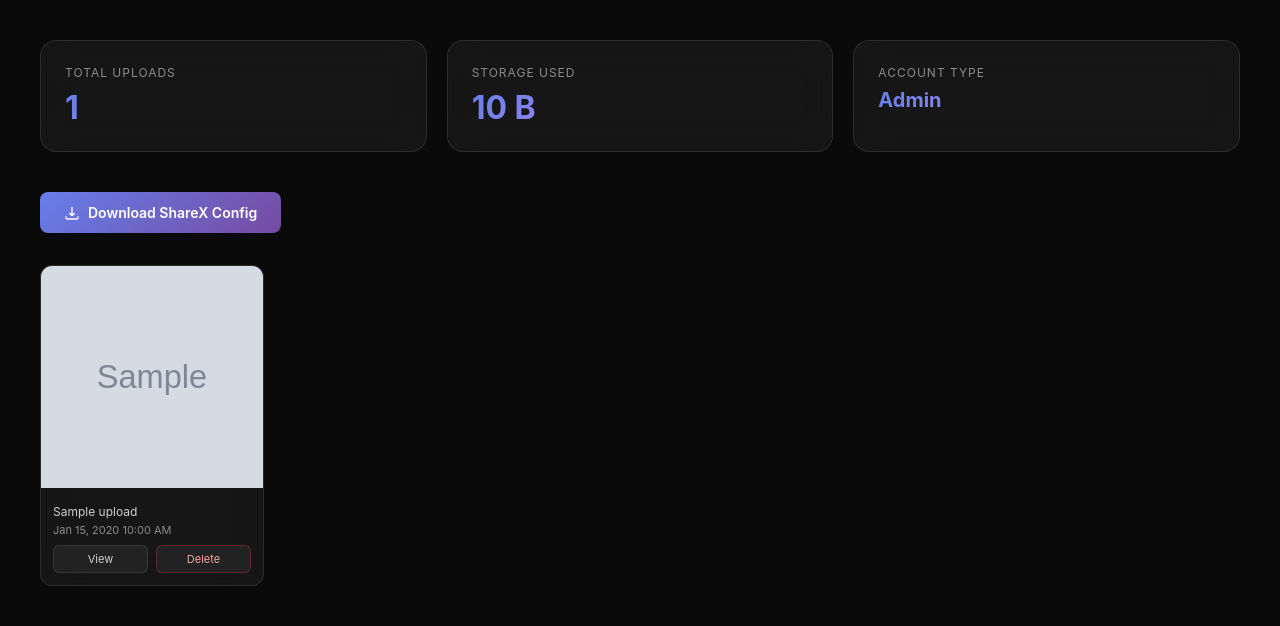
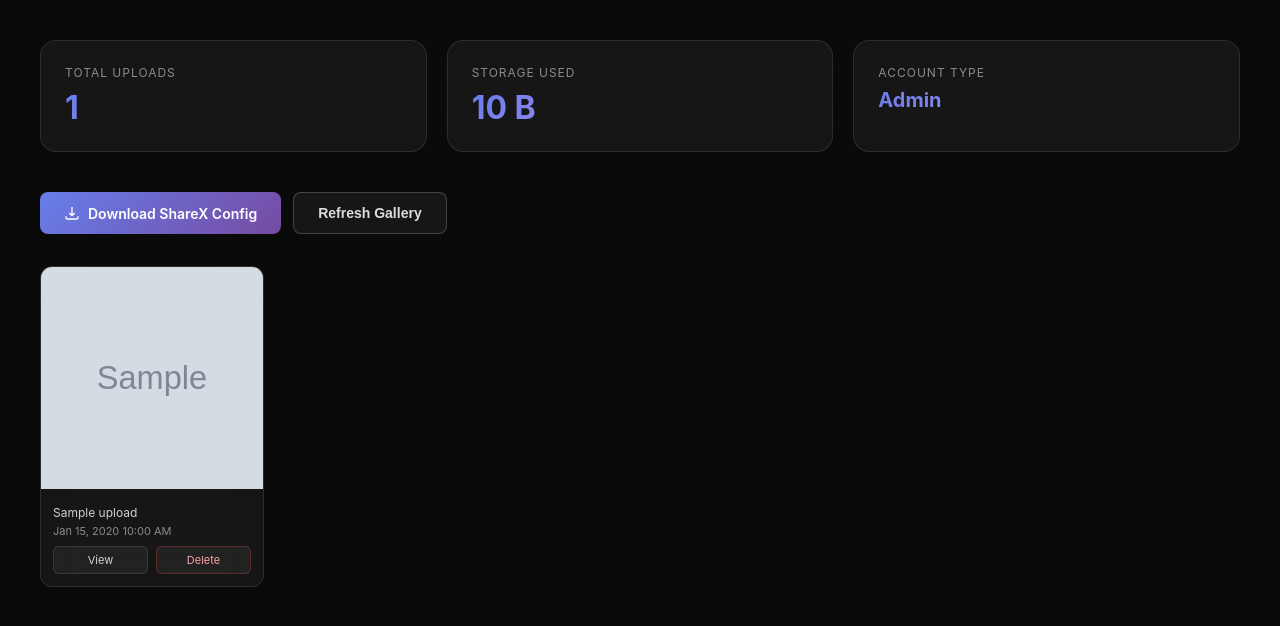
Before and after one commit to iCallum/pixelclip, a PHP site: page /dashboard.php in a window 1280 px wide. Shown: the part 54-680 px from the top of the page. Run offline with PHP 8.4, Linux system fonts and the light colour scheme; a user stored in the database is signed in; data comes from the database, SQL or seed files in the repository; tables that the repository leaves empty hold one stand-in row (values such as "Sample post"); grey boxes marked "Sample" are stand-in pictures.

Commit message:
Add AJAX refresh button for dashboard gallery

```diff
--- a/dashboard.php
+++ b/dashboard.php
@@ -38,6 +38,56 @@ if (isset($_GET['delete'])) {
         header('Location: dashboard.php?deleted=1');
         exit;
     }
+}
+function renderGallerySection(array $uploads): string {
+    ob_start();
+    ?>
+    <?php if (empty($uploads)): ?>
+        <div class="empty-state">
+            <svg viewBox="0 0 24 24" fill="none" stroke="currentColor" stroke-width="2">
+                <rect x="3" y="3" width="18" height="18" rx="2" ry="2"/>
+                <circle cx="8.5" cy="8.5" r="1.5"/>
+                <polyline points="21 15 16 10 5 21"/>
+            </svg>
+            <p>No uploads yet</p>
+            <p style="font-size: 13px; margin-top: 8px;">Download your ShareX config and start uploading!</p>
+        </div>
+    <?php else: ?>
+        <div class="gallery">
+            <?php foreach ($uploads as $upload): ?>
+                <div class="upload-card">
+                    <img src="i/<?php echo htmlspecialchars($upload['filename']); ?>"
+                         alt="<?php echo htmlspecialchars($upload['original_name']); ?>"
+                         class="upload-image"
+                         loading="lazy">
+                    <div class="upload-info">
+                        <div class="upload-name" title="<?php echo htmlspecialchars($upload['original_name']); ?>">
+                            <?php echo htmlspecialchars($upload['original_name']); ?>
+                        </div>
+                        <div class="upload-date">
+                            <?php echo date('M j, Y g:i A', strtotime($upload['uploaded_at'])); ?>
+                        </div>
+                        <div class="upload-actions">
+                            <a href="i/<?php echo htmlspecialchars($upload['filename']); ?>" target="_blank">View</a>
+                            <a href="?delete=<?php echo $upload['id']; ?>"
+                               class="delete"
+                               onclick="return confirm('Delete this upload?')">Delete</a>
+                        </div>
+                    </div>
+                </div>
+            <?php endforeach; ?>
+        </div>
+    <?php endif; ?>
+    <?php
+    return ob_get_clean();
+}
+
+if (isset($_GET['refresh']) && $_GET['refresh'] === '1') {
+    header('Content-Type: application/json');
+    echo json_encode([
+        'html' => renderGallerySection($uploads),
+    ]);
+    exit;
 }
 ?>
 <!DOCTYPE html>
@@ -192,6 +242,25 @@ if (isset($_GET['delete'])) {
         .btn:hover {
             transform: translateY(-2px);
             box-shadow: 0 6px 20px rgba(102, 126, 234, 0.4);
+        }
+
+        .btn-outline {
+            background: rgba(255, 255, 255, 0.05);
+            border: 1px solid rgba(255, 255, 255, 0.2);
+            color: rgba(255, 255, 255, 0.85);
+        }
+
+        .btn-outline:hover {
+            background: rgba(255, 255, 255, 0.12);
+            border-color: rgba(255, 255, 255, 0.4);
+            box-shadow: none;
+        }
+
+        .btn:disabled {
+            opacity: 0.6;
+            cursor: not-allowed;
+            transform: none;
+            box-shadow: none;
         }
 
         .gallery {
@@ -356,44 +425,50 @@ if (isset($_GET['delete'])) {
                 </svg>
                 Download ShareX Config
             </a>
+            <button type="button" class="btn btn-outline" id="refresh-gallery">
+                Refresh Gallery
+            </button>
         </div>
 
-        <?php if (empty($uploads)): ?>
-            <div class="empty-state">
-                <svg viewBox="0 0 24 24" fill="none" stroke="currentColor" stroke-width="2">
-                    <rect x="3" y="3" width="18" height="18" rx="2" ry="2"/>
-                    <circle cx="8.5" cy="8.5" r="1.5"/>
-                    <polyline points="21 15 16 10 5 21"/>
-                </svg>
-                <p>No uploads yet</p>
-                <p style="font-size: 13px; margin-top: 8px;">Download your ShareX config and start uploading!</p>
-            </div>
-        <?php else: ?>
-            <div class="gallery">
-                <?php foreach ($uploads as $upload): ?>
-                    <div class="upload-card">
-                        <img src="i/<?php echo htmlspecialchars($upload['filename']); ?>"
-                             alt="<?php echo htmlspecialchars($upload['original_name']); ?>"
-                             class="upload-image"
-                             loading="lazy">
-                        <div class="upload-info">
-                            <div class="upload-name" title="<?php echo htmlspecialchars($upload['original_name']); ?>">
-                                <?php echo htmlspecialchars($upload['original_name']); ?>
-                            </div>
-                            <div class="upload-date">
-                                <?php echo date('M j, Y g:i A', strtotime($upload['uploaded_at'])); ?>
-                            </div>
-                            <div class="upload-actions">
-                                <a href="i/<?php echo htmlspecialchars($upload['filename']); ?>" target="_blank">View</a>
-                                <a href="?delete=<?php echo $upload['id']; ?>"
-                                   class="delete"
-                                   onclick="return confirm('Delete this upload?')">Delete</a>
-                            </div>
-                        </div>
-                    </div>
-                <?php endforeach; ?>
-            </div>
-        <?php endif; ?>
+        <div id="gallery-root">
+            <?php echo renderGallerySection($uploads); ?>
+        </div>
     </div>
+    <script>
+        (function () {
+            const refreshBtn = document.getElementById('refresh-gallery');
+            const galleryRoot = document.getElementById('gallery-root');
+            if (!refreshBtn || !galleryRoot) {
+                return;
+            }
+
+            const defaultLabel = refreshBtn.textContent.trim();
+
+            async function refreshGallery() {
+                refreshBtn.disabled = true;
+                refreshBtn.textContent = 'Refreshing...';
+
+                try {
+                    const response = await fetch('dashboard.php?refresh=1', {
+                        headers: {'X-Requested-With': 'XMLHttpRequest'}
+                    });
+
+                    if (!response.ok) {
+                        throw new Error('Request failed');
+                    }
+
+                    const data = await response.json();
+                    galleryRoot.innerHTML = data.html;
+                } catch (error) {
+                    alert('Failed to refresh gallery. Please try again.');
+                } finally {
+                    refreshBtn.disabled = false;
+                    refreshBtn.textContent = defaultLabel;
+                }
+            }
+
+            refreshBtn.addEventListener('click', refreshGallery);
+        })();
+    </script>
 </body>
 </html>
```
